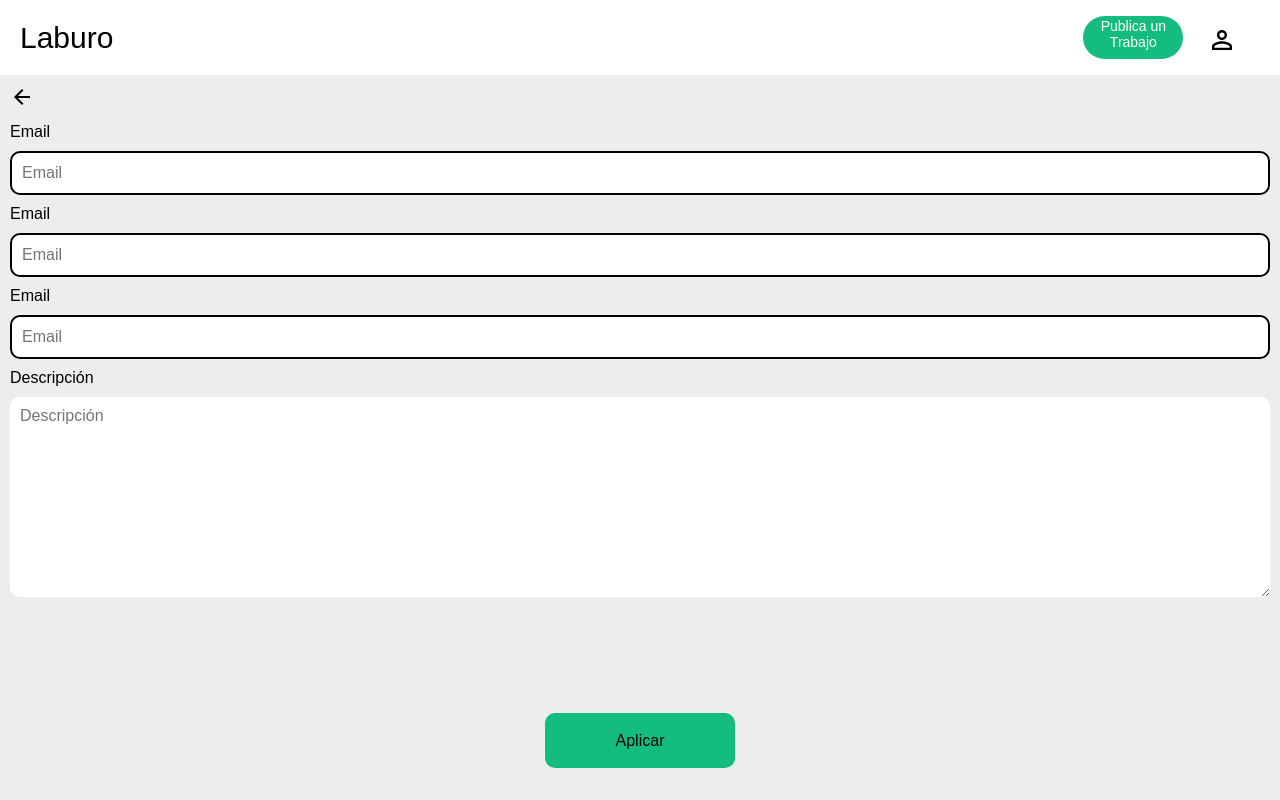
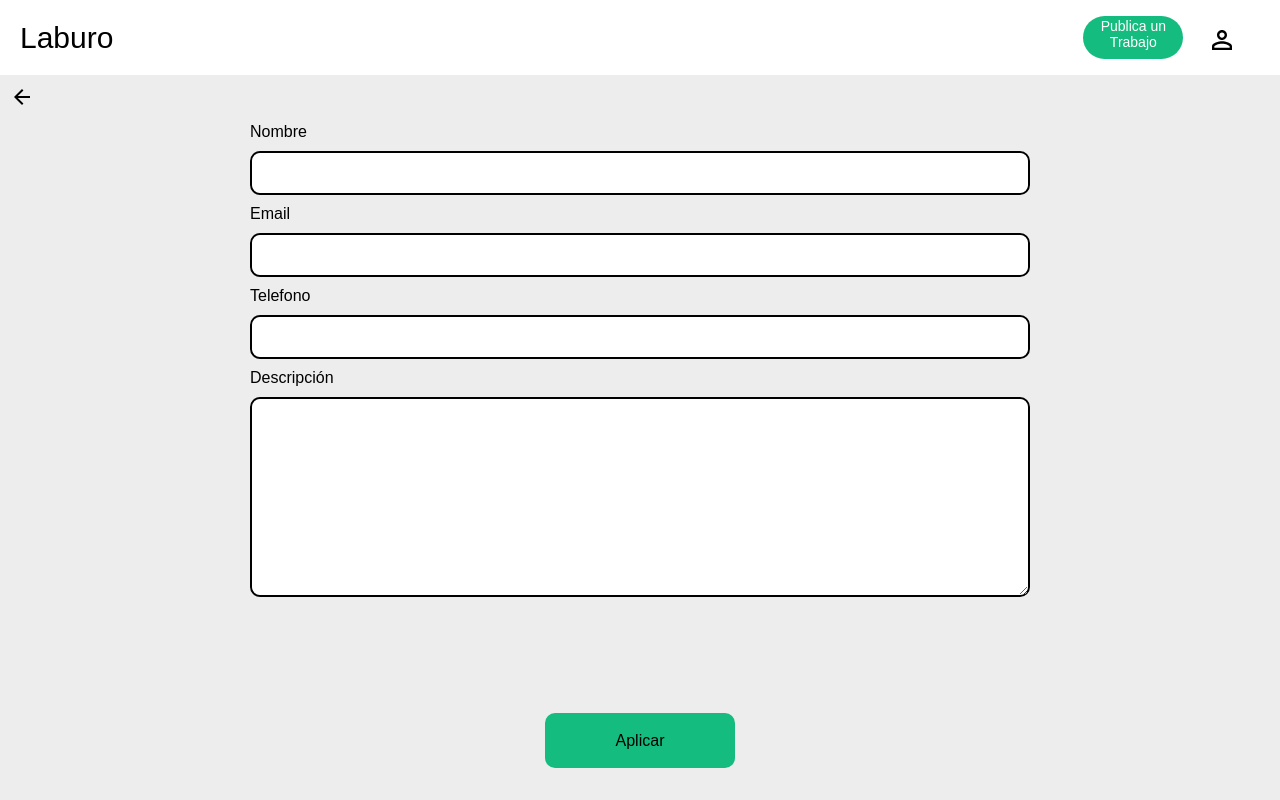
Before and after one commit to davidpinosp/laburoSite, a React (Create React App) app: page /job-des/job-apply in a window 1280 px wide. Shown: the top 800 px of the page. Built offline with nearby package versions, Linux system fonts and the light colour scheme; a web font is replaced by a local one.

Commit message:
adding changes

```diff
--- a/src/assets/styles/jobs.css
+++ b/src/assets/styles/jobs.css
@@ -9,7 +9,8 @@
 .job-page-container{
 
 padding: 0px 8px;
-
+width: 100%;
+max-width: 800px;
 
 
 }
@@ -238,9 +239,17 @@ justify-content: center;
 }
 
 .job-des-input{
+    border: 2px solid black;
     height: 200px;
     width: 100%;
     background-color: white;
     margin-bottom: 10px;
     border-radius: 10px;
 }
+
+button{
+    border:none;
+}
+form{
+    width: 100%;
+}
--- a/src/pages/JobApply.tsx
+++ b/src/pages/JobApply.tsx
@@ -27,22 +27,25 @@ function JobApply() {
   return (
     <div className="bg-laburo-gray">
       <Navbar />
+
       <div style={{ padding: "10px 0px 0px 10px" }}>
         {/* link back to job des prior */}
         <Link to={`/job-des/?id=${jobId}`} className="link-style">
           <ArrowBackIcon />
         </Link>
       </div>
+
+      <div className="flx-col flx-center">
+        <div style={{ width: "800px" }}>
           <div className="job-des-content ">
             <div className="w100">
               <div>
-            <div style={{ marginBottom: "10px" }}> Email</div>
+                <div style={{ marginBottom: "10px" }}> Nombre</div>
 
                 <div className="search-pill">
                   <input
                     type="text"
                     className="search-pill-input "
-                placeholder="Email "
                     value={email}
                     onChange={(e: React.ChangeEvent<HTMLInputElement>) => {
                       setEmail(e.target.value);
@@ -57,7 +60,6 @@ function JobApply() {
                   <input
                     type="text"
                     className="search-pill-input "
-                placeholder="Email "
                     value={email}
                     onChange={(e: React.ChangeEvent<HTMLInputElement>) => {
                       setEmail(e.target.value);
@@ -66,13 +68,12 @@ function JobApply() {
                 </div>
               </div>
               <div>
-            <div style={{ marginBottom: "10px" }}> Email</div>
+                <div style={{ marginBottom: "10px" }}> Telefono</div>
 
                 <div className="search-pill">
                   <input
                     type="text"
                     className="search-pill-input "
-                placeholder="Email "
                     value={email}
                     onChange={(e: React.ChangeEvent<HTMLInputElement>) => {
                       setEmail(e.target.value);
@@ -86,7 +87,6 @@ function JobApply() {
                   <textarea
                     className="job-des-input-pill"
                     value={description}
-                placeholder="Descripción "
                     onChange={(e: React.ChangeEvent<HTMLTextAreaElement>) => {
                       setDescription(e.target.value);
                     }}
@@ -103,6 +103,8 @@ function JobApply() {
               <div className="aplicar-btn"> Aplicar </div>
             </Link>
           </div>
+        </div>
+      </div>
 
       <Footer />
     </div>
--- a/src/pages/JobDescription.tsx
+++ b/src/pages/JobDescription.tsx
@@ -28,6 +28,7 @@ function JobDescription() {
   return (
     <div className="job-des-bg">
       <Navbar />
+
       <div style={{ padding: "10px 0px 0px 10px" }}>
         <Link to={"/jobs"} className="link-style">
           <ArrowBackIcon />
--- a/src/pages/Jobs.tsx
+++ b/src/pages/Jobs.tsx
@@ -1,4 +1,4 @@
-import React, { useState } from "react";
+import React, { useEffect, useState } from "react";
 import Navbar from "../components/Navbar";
 import Footer from "../components/Footer";
 import "../assets/styles/jobs.css";
@@ -46,12 +46,25 @@ function Jobs() {
     setFilteredJobs(filtered);
   };
 
+  const handleSubmit = (event: any) => {
+    event.preventDefault();
+
+    fetchJobs();
+  };
+
+  useEffect(() => {
+    fetchJobs();
+  }, []);
+
   // use effect to fetch all jobs or saved filters
 
   return (
     <div>
       <Navbar />
-      <div className="flx-col flx-center job-page-container">
+
+      <div className="w100 flx-center flx-col">
+        <div className="  flx-col flx-center job-page-container">
+          <form onSubmit={handleSubmit}>
             <div className="search-container">
               <div className="search-pill">
                 <input
@@ -75,15 +88,17 @@ function Jobs() {
                   }}
                 />
               </div>
-          <div
+              <button
                 className="bg-laburo-green search-btn"
                 onClick={() => {
                   fetchJobs();
                 }}
               >
                 Buscar
+              </button>
             </div>
-        </div>
+          </form>
+
           <div className="flx space-btwn w100  filters-menu">
             <div>{jobsnumber} resultados</div>
             <div className="order-dropdown">
@@ -113,6 +128,7 @@ function Jobs() {
         </div>
         <Footer />
       </div>
+    </div>
   );
 }
 
```
Lines whose indentation alone changed are shown as unchanged.
